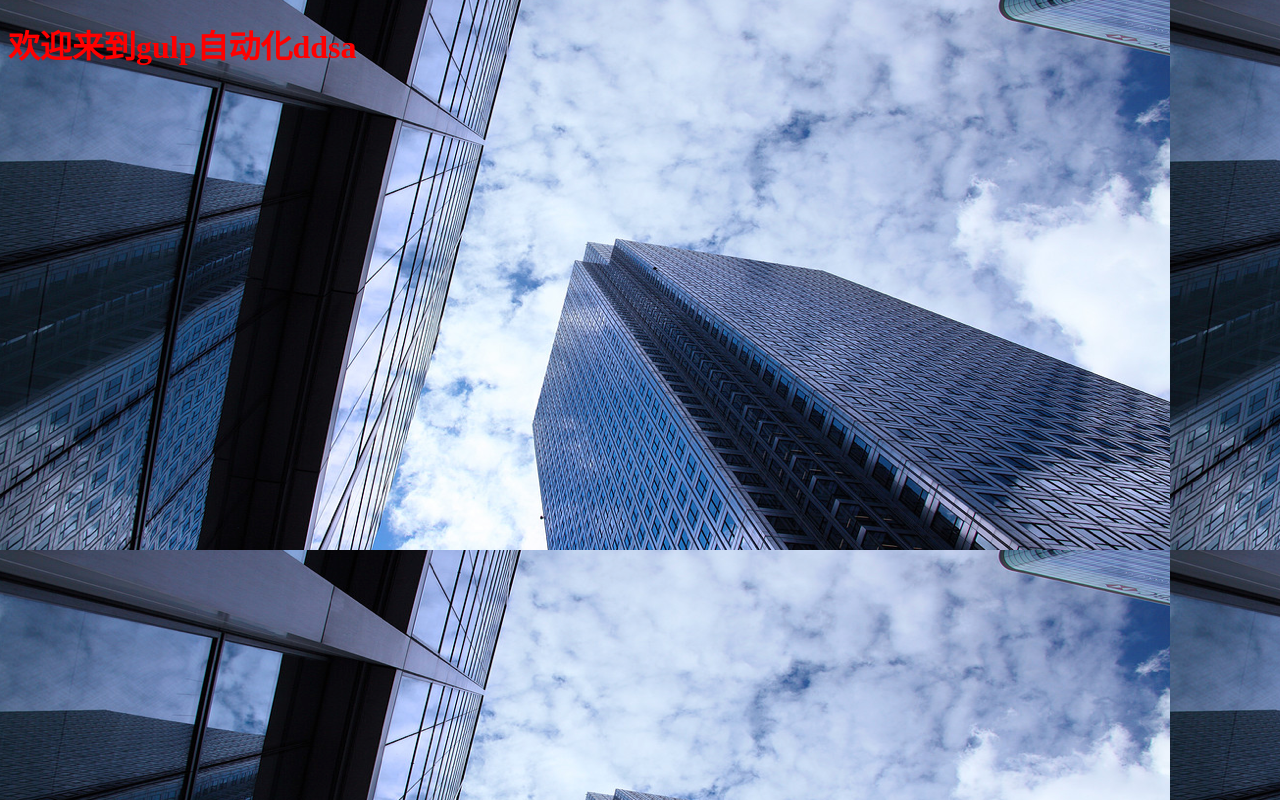
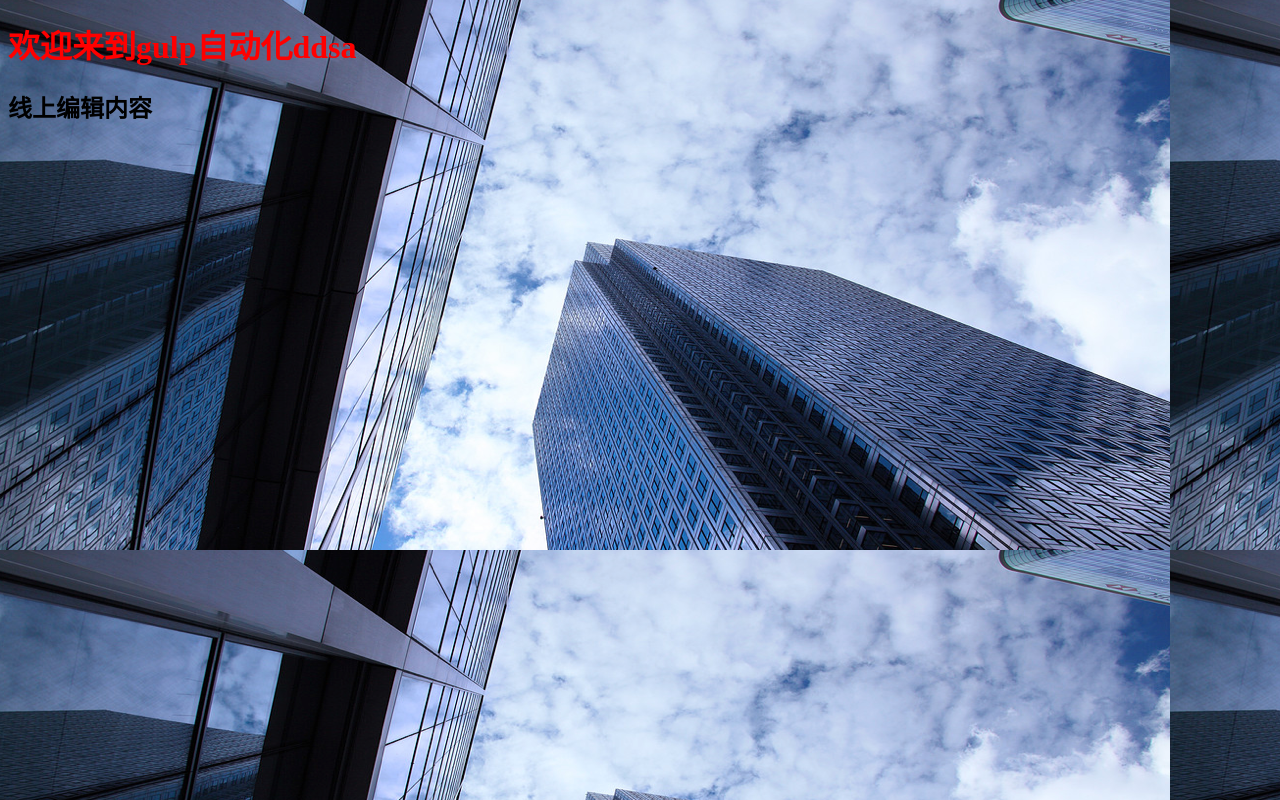
Before and after one commit to QS8945/git-demo, a website: page src/index.html in a window 1280 px wide. Drawn offline with nearby package versions, Linux system fonts and the light colour scheme; files that its build step writes are made by us from their sources.

Commit message:
Update index.html

```diff
--- a/src/index.html
+++ b/src/index.html
@@ -7,6 +7,7 @@
 	</head>
 	<body>
         <h1>欢迎来到gulp自动化ddsa</h1>
+	<h2>线上编辑内容</h2>
 		<script src="scripts/all.js"></script>
 	</body>
 </html>
```
